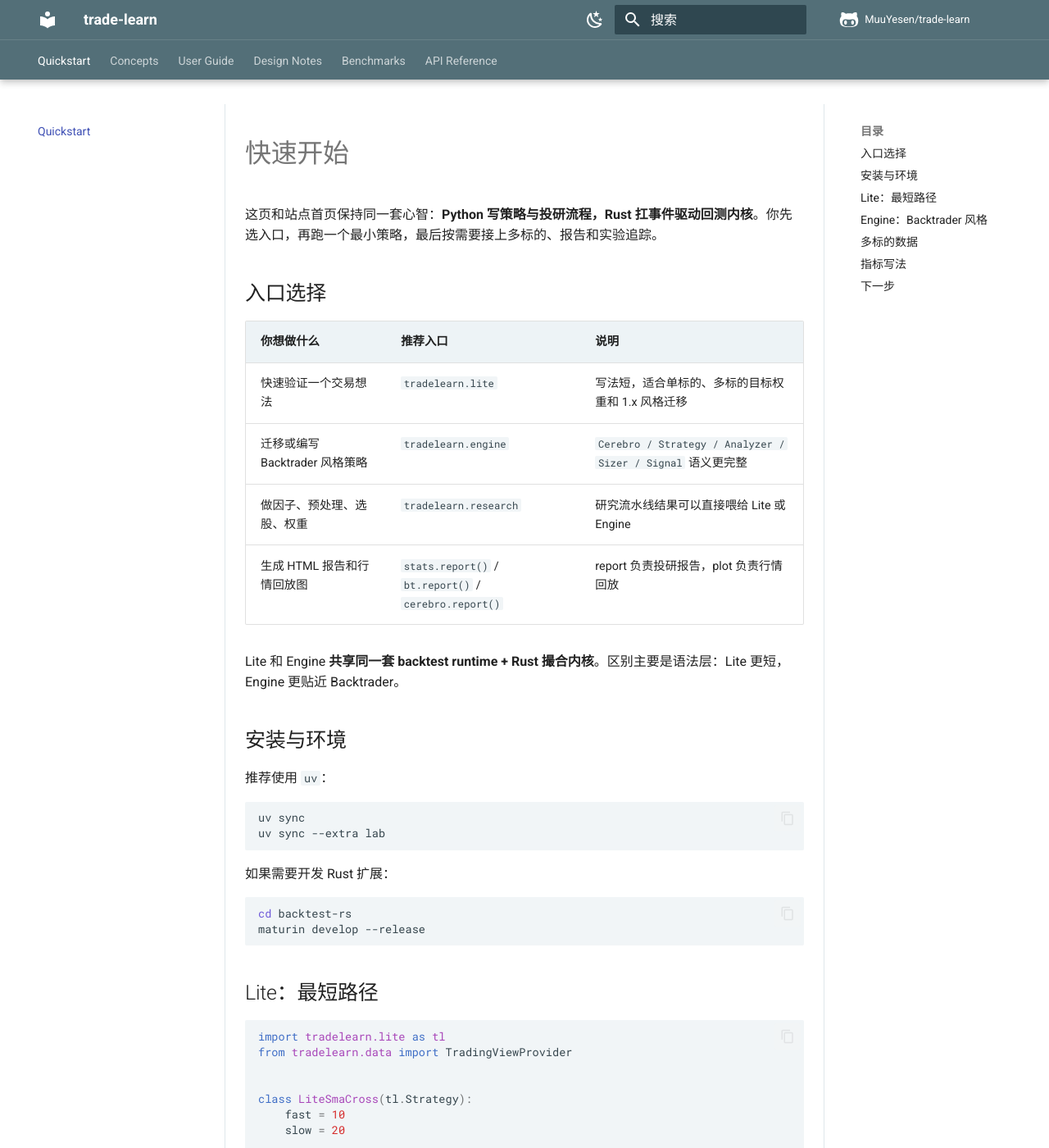
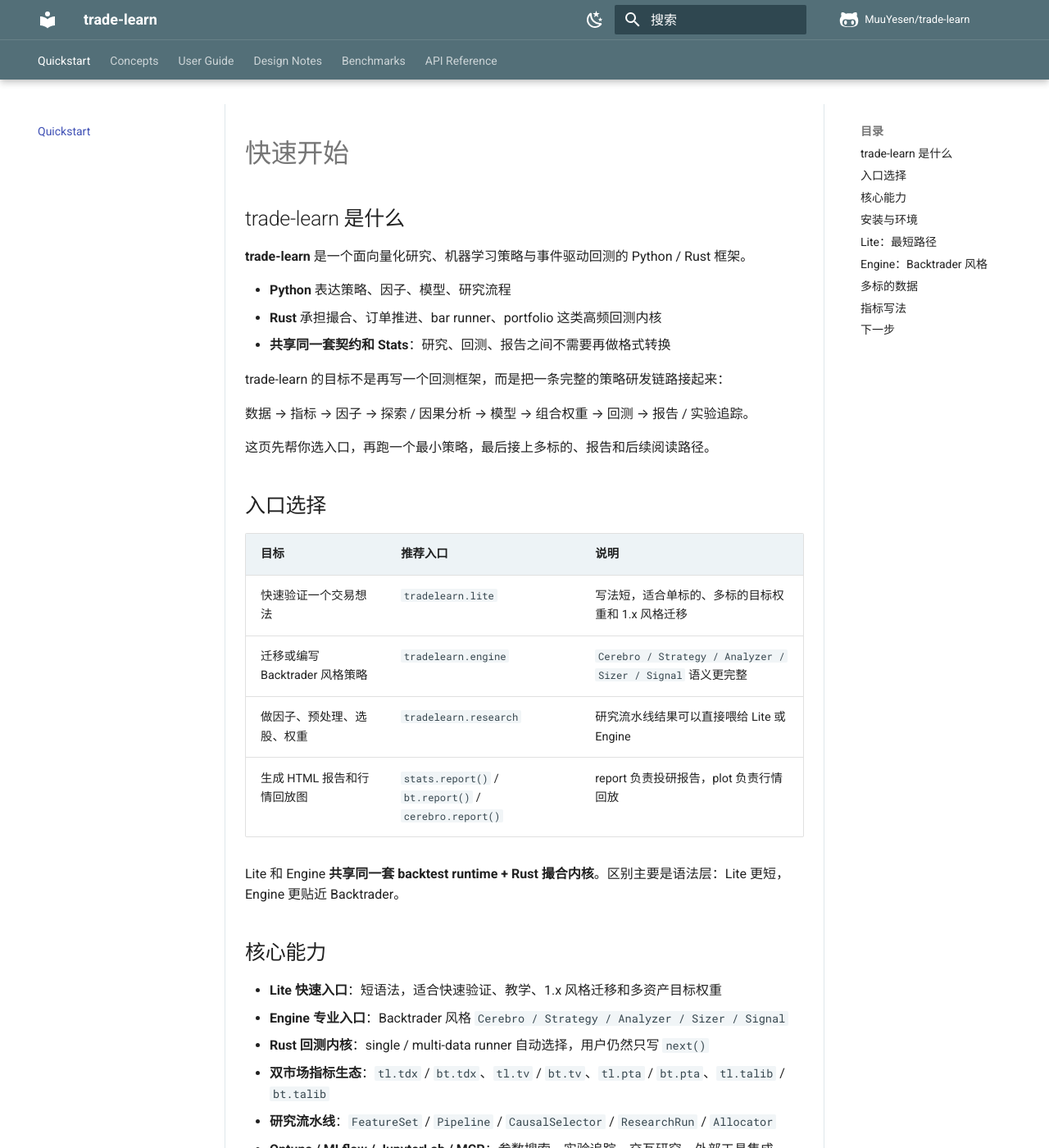
Before and after one commit to MuuYesen/trade-learn, an MkDocs documentation site: the page built from docs/quickstart.md, in a window 1280 px wide and 1400 px high. Shown: the whole window at 82% size. Built offline with MkDocs 1.6.1 and Material for MkDocs 9.7.7, drawn with Linux system fonts in a browser that asks for light colours; comment, search, counter and statistics services are not loaded; some of the changed text lies outside the part shown.

Commit message:
Merge site overview into quickstart

```diff
--- a/docs/quickstart.md
+++ b/docs/quickstart.md
@@ -1,10 +1,22 @@
 # 快速开始
 
-这页和站点首页保持同一套心智：**Python 写策略与投研流程，Rust 扛事件驱动回测内核**。你先选入口，再跑一个最小策略，最后按需要接上多标的、报告和实验追踪。
+## trade-learn 是什么
+
+**trade-learn** 是一个面向量化研究、机器学习策略与事件驱动回测的 Python / Rust 框架。
+
+- **Python** 表达策略、因子、模型、研究流程
+- **Rust** 承担撮合、订单推进、bar runner、portfolio 这类高频回测内核
+- **共享同一套契约和 Stats**：研究、回测、报告之间不需要再做格式转换
+
+trade-learn 的目标不是再写一个回测框架，而是把一条完整的策略研发链路接起来：
+
+数据 → 指标 → 因子 → 探索 / 因果分析 → 模型 → 组合权重 → 回测 → 报告 / 实验追踪。
+
+这页先帮你选入口，再跑一个最小策略，最后接上多标的、报告和后续阅读路径。
 
 ## 入口选择
 
-| 你想做什么 | 推荐入口 | 说明 |
+| 目标 | 推荐入口 | 说明 |
 |---|---|---|
 | 快速验证一个交易想法 | `tradelearn.lite` | 写法短，适合单标的、多标的目标权重和 1.x 风格迁移 |
 | 迁移或编写 Backtrader 风格策略 | `tradelearn.engine` | `Cerebro / Strategy / Analyzer / Sizer / Signal` 语义更完整 |
@@ -12,6 +24,15 @@
 | 生成 HTML 报告和行情回放图 | `stats.report()` / `bt.report()` / `cerebro.report()` | report 负责投研报告，plot 负责行情回放 |
 
 Lite 和 Engine **共享同一套 backtest runtime + Rust 撮合内核**。区别主要是语法层：Lite 更短，Engine 更贴近 Backtrader。
+
+## 核心能力
+
+- **Lite 快速入口**：短语法，适合快速验证、教学、1.x 风格迁移和多资产目标权重
+- **Engine 专业入口**：Backtrader 风格 `Cerebro / Strategy / Analyzer / Sizer / Signal`
+- **Rust 回测内核**：single / multi-data runner 自动选择，用户仍然只写 `next()`
+- **双市场指标生态**：`tl.tdx` / `bt.tdx`、`tl.tv` / `bt.tv`、`tl.pta` / `bt.pta`、`tl.talib` / `bt.talib`
+- **研究流水线**：`FeatureSet` / `Pipeline` / `CausalSelector` / `ResearchRun` / `Allocator`
+- **Optuna / MLflow / JupyterLab / MCP**：参数搜索、实验追踪、交互研究、外部工具集成
 
 ## 安装与环境
 
```
Also changed, not shown: 1 other file.
